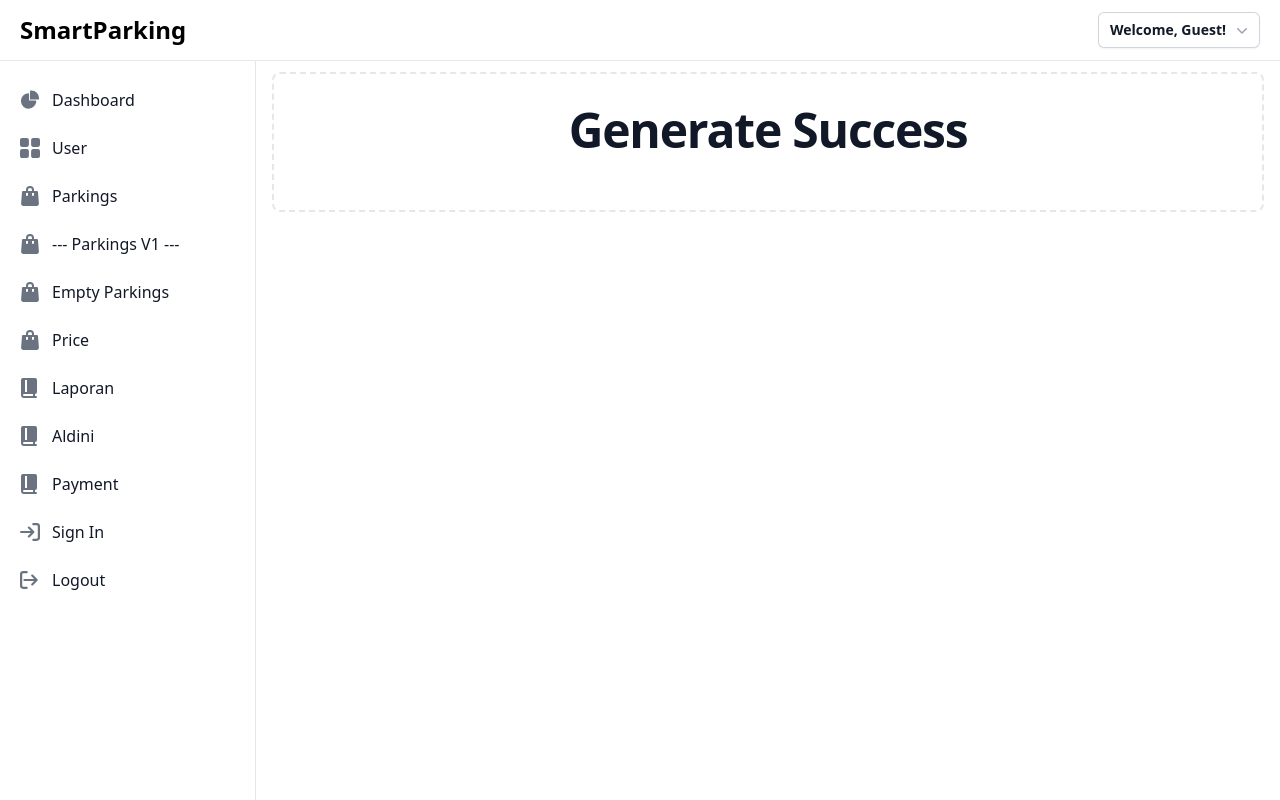
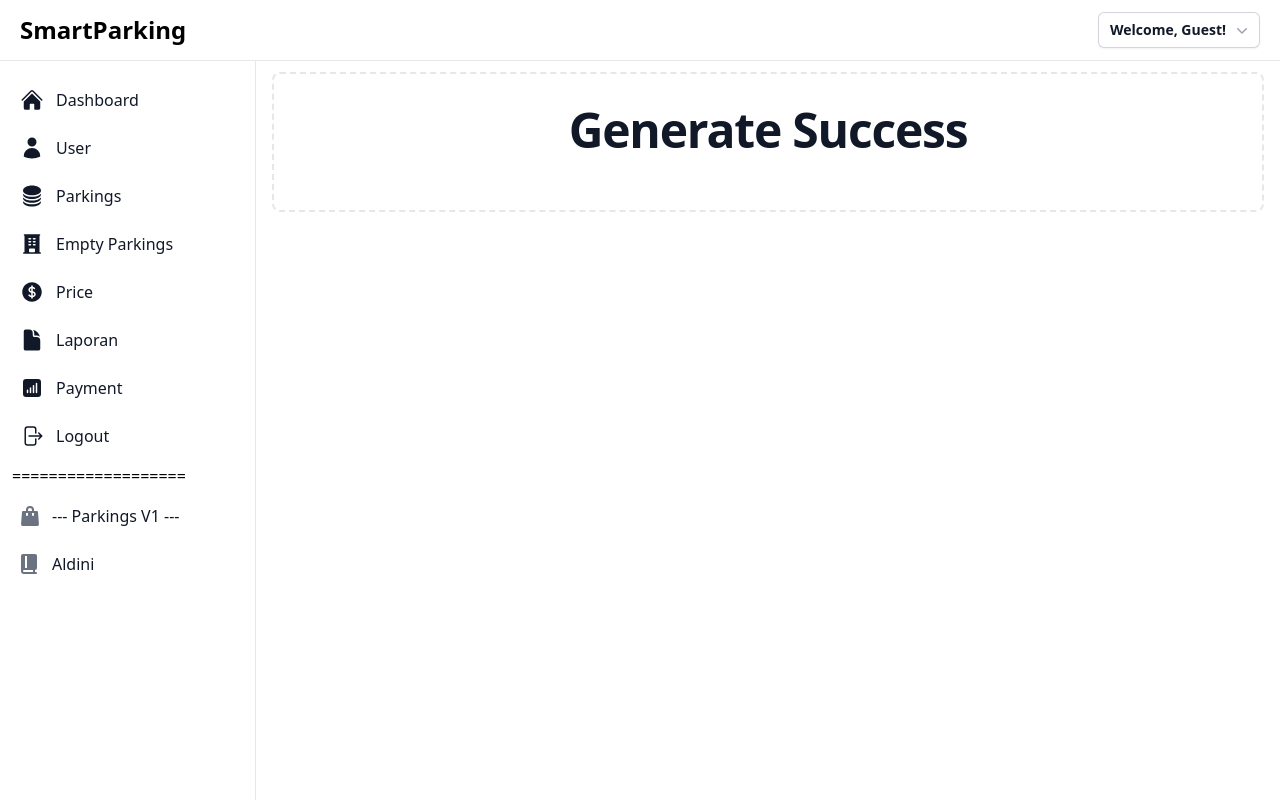
Before and after one commit to hrzaa/clienr-smartparkingv2, a React (Create React App) app: page /Success in a window 1280 px wide. Built offline with nearby package versions, Linux system fonts and the light colour scheme.

Commit message:
update parking list

```diff
--- a/src/components/ParkingList.jsx
+++ b/src/components/ParkingList.jsx
@@ -47,31 +47,33 @@ const ParkingList = () => {
                       <th className="py-3 px-6">Parking In</th>
                       <th className="py-3 px-6">Parking Out</th>
                       <th className="py-3 px-6">Total Time</th>
-                      {/* <th className="py-3 px-1 text-center">Action</th> */}
+                      <th className="py-3 px-6">Price</th>
+                      <th className="py-3 px-6">TransactionId</th>
+                      <th className="py-3 px-6">Transaction Status</th>
                     </tr>
                   </thead>
                   <tbody>
-                    {parkingData.map((parking, index) => (
-                      <tr className="bg-white border-b" key={parking.parkingId}>
+                    {parkingData.map((parkings, index) => (
+                      <tr className="bg-white border-b" key={parkings.id}>
                         <td className="py-3 px-1 text-center">{index + 1}</td>
                         <td className="py-3 px-6 font-medium text-gray-900">
-                          {parking.code}
+                          {parkings.code}
                         </td>
                         <td className="py-3 px-6">
                           <button class="justify-center rounded-md bg-indigo-600 px-3 py-1.5 text-sm font-semibold leading-6 text-white shadow-sm hover:bg-indigo-500 focus-visible:outline focus-visible:outline-2 focus-visible:outline-offset-2 focus-visible:outline-indigo-600">
-                            {parking.status}
+                            {parkings.status}
                           </button>
                         </td>
                         <td className="py-3 px-6">
-                          {moment(parking.parkingin)
+                          {moment(parkings.parkingin)
                             .utc()
                             .add(7, "hours")
                             .format("YYYY-MM-DD HH:mm:ss")}
                         </td>
 
                         <td className="py-3 px-6">
-                          {parking.parkingout
-                            ? moment(parking.parkingout)
+                          {parkings.parkingout
+                            ? moment(parkings.parkingout)
                                 .utc()
                                 .add(7, "hours")
                                 .format("YYYY-MM-DD HH:mm:ss")
@@ -79,9 +81,25 @@ const ParkingList = () => {
                         </td>
 
                         <td className="py-3 px-6">
-                          {parking.totaltime !== null
-                            ? `${parking.totaltime} Hours`
+                          {parkings.totaltime !== null
+                            ? `${parkings.totaltime} Hours`
                             : "On Progress"}
+                        </td>
+                        <td className="py-3 px-6">
+                          Rp.
+                          {parkings.transactions
+                            ? parkings.transactions.totalprice
+                            : "N/A"}
+                        </td>
+                        <td className="py-3 px-6">
+                          {parkings.transactions
+                            ? parkings.transactions.transactionId
+                            : "N/A"}
+                        </td>
+                        <td className="py-3 px-6">
+                          {parkings.transactions
+                            ? parkings.transactions.transactionstatus
+                            : "N/A"}
                         </td>
                       </tr>
                     ))}
--- a/src/components/Sidebar.jsx
+++ b/src/components/Sidebar.jsx
@@ -27,15 +27,15 @@ const Sidebar = () => {
               className="flex items-center p-2 text-gray-900 rounded-lg dark:text-white hover:bg-gray-100 dark:hover:bg-gray-700 group"
             >
               <svg
-                className="w-5 h-5 text-gray-500 transition duration-75 dark:text-gray-400 group-hover:text-gray-900 dark:group-hover:text-white"
-                aria-hidden="true"
                 xmlns="http://www.w3.org/2000/svg"
+                viewBox="0 0 24 24"
                 fill="currentColor"
-                viewBox="0 0 22 21"
+                class="size-6"
               >
-                <path d="M16.975 11H10V4.025a1 1 0 0 0-1.066-.998 8.5 8.5 0 1 0 9.039 9.039.999.999 0 0 0-1-1.066h.002Z" />
-                <path d="M12.5 0c-.157 0-.311.01-.565.027A1 1 0 0 0 11 1.02V10h8.975a1 1 0 0 0 1-.935c.013-.188.028-.374.028-.565A8.51 8.51 0 0 0 12.5 0Z" />
+                <path d="M11.47 3.841a.75.75 0 0 1 1.06 0l8.69 8.69a.75.75 0 1 0 1.06-1.061l-8.689-8.69a2.25 2.25 0 0 0-3.182 0l-8.69 8.69a.75.75 0 1 0 1.061 1.06l8.69-8.689Z" />
+                <path d="m12 5.432 8.159 8.159c.03.03.06.058.091.086v6.198c0 1.035-.84 1.875-1.875 1.875H15a.75.75 0 0 1-.75-.75v-4.5a.75.75 0 0 0-.75-.75h-3a.75.75 0 0 0-.75.75V21a.75.75 0 0 1-.75.75H5.625a1.875 1.875 0 0 1-1.875-1.875v-6.198a2.29 2.29 0 0 0 .091-.086L12 5.432Z" />
               </svg>
+
               <span className="ms-3">Dashboard</span>
             </Link>
           </li>
@@ -45,14 +45,18 @@ const Sidebar = () => {
               className="flex items-center p-2 text-gray-900 rounded-lg dark:text-white hover:bg-gray-100 dark:hover:bg-gray-700 group"
             >
               <svg
-                className="flex-shrink-0 w-5 h-5 text-gray-500 transition duration-75 dark:text-gray-400 group-hover:text-gray-900 dark:group-hover:text-white"
-                aria-hidden="true"
                 xmlns="http://www.w3.org/2000/svg"
+                viewBox="0 0 24 24"
                 fill="currentColor"
-                viewBox="0 0 18 18"
+                class="size-6"
               >
-                <path d="M6.143 0H1.857A1.857 1.857 0 0 0 0 1.857v4.286C0 7.169.831 8 1.857 8h4.286A1.857 1.857 0 0 0 8 6.143V1.857A1.857 1.857 0 0 0 6.143 0Zm10 0h-4.286A1.857 1.857 0 0 0 10 1.857v4.286C10 7.169 10.831 8 11.857 8h4.286A1.857 1.857 0 0 0 18 6.143V1.857A1.857 1.857 0 0 0 16.143 0Zm-10 10H1.857A1.857 1.857 0 0 0 0 11.857v4.286C0 17.169.831 18 1.857 18h4.286A1.857 1.857 0 0 0 8 16.143v-4.286A1.857 1.857 0 0 0 6.143 10Zm10 0h-4.286A1.857 1.857 0 0 0 10 11.857v4.286c0 1.026.831 1.857 1.857 1.857h4.286A1.857 1.857 0 0 0 18 16.143v-4.286A1.857 1.857 0 0 0 16.143 10Z" />
+                <path
+                  fill-rule="evenodd"
+                  d="M7.5 6a4.5 4.5 0 1 1 9 0 4.5 4.5 0 0 1-9 0ZM3.751 20.105a8.25 8.25 0 0 1 16.498 0 .75.75 0 0 1-.437.695A18.683 18.683 0 0 1 12 22.5c-2.786 0-5.433-.608-7.812-1.7a.75.75 0 0 1-.437-.695Z"
+                  clip-rule="evenodd"
+                />
               </svg>
+
               <span className="flex-1 ms-3 whitespace-nowrap">User</span>
             </Link>
           </li>
@@ -62,17 +66,127 @@ const Sidebar = () => {
               className="flex items-center p-2 text-gray-900 rounded-lg dark:text-white hover:bg-gray-100 dark:hover:bg-gray-700 group"
             >
               <svg
-                className="flex-shrink-0 w-5 h-5 text-gray-500 transition duration-75 dark:text-gray-400 group-hover:text-gray-900 dark:group-hover:text-white"
-                aria-hidden="true"
                 xmlns="http://www.w3.org/2000/svg"
+                viewBox="0 0 24 24"
                 fill="currentColor"
-                viewBox="0 0 18 20"
+                class="size-6"
               >
-                <path d="M17 5.923A1 1 0 0 0 16 5h-3V4a4 4 0 1 0-8 0v1H2a1 1 0 0 0-1 .923L.086 17.846A2 2 0 0 0 2.08 20h13.84a2 2 0 0 0 1.994-2.153L17 5.923ZM7 9a1 1 0 0 1-2 0V7h2v2Zm0-5a2 2 0 1 1 4 0v1H7V4Zm6 5a1 1 0 1 1-2 0V7h2v2Z" />
+                <path d="M21 6.375c0 2.692-4.03 4.875-9 4.875S3 9.067 3 6.375 7.03 1.5 12 1.5s9 2.183 9 4.875Z" />
+                <path d="M12 12.75c2.685 0 5.19-.586 7.078-1.609a8.283 8.283 0 0 0 1.897-1.384c.016.121.025.244.025.368C21 12.817 16.97 15 12 15s-9-2.183-9-4.875c0-.124.009-.247.025-.368a8.285 8.285 0 0 0 1.897 1.384C6.809 12.164 9.315 12.75 12 12.75Z" />
+                <path d="M12 16.5c2.685 0 5.19-.586 7.078-1.609a8.282 8.282 0 0 0 1.897-1.384c.016.121.025.244.025.368 0 2.692-4.03 4.875-9 4.875s-9-2.183-9-4.875c0-.124.009-.247.025-.368a8.284 8.284 0 0 0 1.897 1.384C6.809 15.914 9.315 16.5 12 16.5Z" />
+                <path d="M12 20.25c2.685 0 5.19-.586 7.078-1.609a8.282 8.282 0 0 0 1.897-1.384c.016.121.025.244.025.368 0 2.692-4.03 4.875-9 4.875s-9-2.183-9-4.875c0-.124.009-.247.025-.368a8.284 8.284 0 0 0 1.897 1.384C6.809 19.664 9.315 20.25 12 20.25Z" />
               </svg>
+
               <span className="flex-1 ms-3 whitespace-nowrap">Parkings</span>
             </Link>
           </li>
+          <li>
+            <Link
+              to="/emptyParking"
+              className="flex items-center p-2 text-gray-900 rounded-lg dark:text-white hover:bg-gray-100 dark:hover:bg-gray-700 group"
+            >
+              <svg
+                xmlns="http://www.w3.org/2000/svg"
+                viewBox="0 0 24 24"
+                fill="currentColor"
+                class="size-6"
+              >
+                <path
+                  fill-rule="evenodd"
+                  d="M4.5 2.25a.75.75 0 0 0 0 1.5v16.5h-.75a.75.75 0 0 0 0 1.5h16.5a.75.75 0 0 0 0-1.5h-.75V3.75a.75.75 0 0 0 0-1.5h-15ZM9 6a.75.75 0 0 0 0 1.5h1.5a.75.75 0 0 0 0-1.5H9Zm-.75 3.75A.75.75 0 0 1 9 9h1.5a.75.75 0 0 1 0 1.5H9a.75.75 0 0 1-.75-.75ZM9 12a.75.75 0 0 0 0 1.5h1.5a.75.75 0 0 0 0-1.5H9Zm3.75-5.25A.75.75 0 0 1 13.5 6H15a.75.75 0 0 1 0 1.5h-1.5a.75.75 0 0 1-.75-.75ZM13.5 9a.75.75 0 0 0 0 1.5H15A.75.75 0 0 0 15 9h-1.5Zm-.75 3.75a.75.75 0 0 1 .75-.75H15a.75.75 0 0 1 0 1.5h-1.5a.75.75 0 0 1-.75-.75ZM9 19.5v-2.25a.75.75 0 0 1 .75-.75h4.5a.75.75 0 0 1 .75.75v2.25a.75.75 0 0 1-.75.75h-4.5A.75.75 0 0 1 9 19.5Z"
+                  clip-rule="evenodd"
+                />
+              </svg>
+
+              <span className="flex-1 ms-3 whitespace-nowrap">
+                Empty Parkings
+              </span>
+            </Link>
+          </li>
+          <li>
+            <Link
+              to="/price"
+              className="flex items-center p-2 text-gray-900 rounded-lg dark:text-white hover:bg-gray-100 dark:hover:bg-gray-700 group"
+            >
+              <svg
+                xmlns="http://www.w3.org/2000/svg"
+                viewBox="0 0 24 24"
+                fill="currentColor"
+                class="size-6"
+              >
+                <path d="M10.464 8.746c.227-.18.497-.311.786-.394v2.795a2.252 2.252 0 0 1-.786-.393c-.394-.313-.546-.681-.546-1.004 0-.323.152-.691.546-1.004ZM12.75 15.662v-2.824c.347.085.664.228.921.421.427.32.579.686.579.991 0 .305-.152.671-.579.991a2.534 2.534 0 0 1-.921.42Z" />
+                <path
+                  fill-rule="evenodd"
+                  d="M12 2.25c-5.385 0-9.75 4.365-9.75 9.75s4.365 9.75 9.75 9.75 9.75-4.365 9.75-9.75S17.385 2.25 12 2.25ZM12.75 6a.75.75 0 0 0-1.5 0v.816a3.836 3.836 0 0 0-1.72.756c-.712.566-1.112 1.35-1.112 2.178 0 .829.4 1.612 1.113 2.178.502.4 1.102.647 1.719.756v2.978a2.536 2.536 0 0 1-.921-.421l-.879-.66a.75.75 0 0 0-.9 1.2l.879.66c.533.4 1.169.645 1.821.75V18a.75.75 0 0 0 1.5 0v-.81a4.124 4.124 0 0 0 1.821-.749c.745-.559 1.179-1.344 1.179-2.191 0-.847-.434-1.632-1.179-2.191a4.122 4.122 0 0 0-1.821-.75V8.354c.29.082.559.213.786.393l.415.33a.75.75 0 0 0 .933-1.175l-.415-.33a3.836 3.836 0 0 0-1.719-.755V6Z"
+                  clip-rule="evenodd"
+                />
+              </svg>
+
+              <span className="flex-1 ms-3 whitespace-nowrap">Price</span>
+            </Link>
+          </li>
+          <li>
+            <Link
+              to="/laporan"
+              className="flex items-center p-2 text-gray-900 rounded-lg dark:text-white hover:bg-gray-100 dark:hover:bg-gray-700 group"
+            >
+              <svg
+                xmlns="http://www.w3.org/2000/svg"
+                viewBox="0 0 24 24"
+                fill="currentColor"
+                class="size-6"
+              >
+                <path d="M5.625 1.5c-1.036 0-1.875.84-1.875 1.875v17.25c0 1.035.84 1.875 1.875 1.875h12.75c1.035 0 1.875-.84 1.875-1.875V12.75A3.75 3.75 0 0 0 16.5 9h-1.875a1.875 1.875 0 0 1-1.875-1.875V5.25A3.75 3.75 0 0 0 9 1.5H5.625Z" />
+                <path d="M12.971 1.816A5.23 5.23 0 0 1 14.25 5.25v1.875c0 .207.168.375.375.375H16.5a5.23 5.23 0 0 1 3.434 1.279 9.768 9.768 0 0 0-6.963-6.963Z" />
+              </svg>
+
+              <span className="flex-1 ms-3 whitespace-nowrap">Laporan</span>
+            </Link>
+          </li>
+
+          <li>
+            <Link
+              to="/payment"
+              className="flex items-center p-2 text-gray-900 rounded-lg dark:text-white hover:bg-gray-100 dark:hover:bg-gray-700 group"
+            >
+              <svg
+                xmlns="http://www.w3.org/2000/svg"
+                viewBox="0 0 24 24"
+                fill="currentColor"
+                class="size-6"
+              >
+                <path
+                  fill-rule="evenodd"
+                  d="M3 6a3 3 0 0 1 3-3h12a3 3 0 0 1 3 3v12a3 3 0 0 1-3 3H6a3 3 0 0 1-3-3V6Zm4.5 7.5a.75.75 0 0 1 .75.75v2.25a.75.75 0 0 1-1.5 0v-2.25a.75.75 0 0 1 .75-.75Zm3.75-1.5a.75.75 0 0 0-1.5 0v4.5a.75.75 0 0 0 1.5 0V12Zm2.25-3a.75.75 0 0 1 .75.75v6.75a.75.75 0 0 1-1.5 0V9.75A.75.75 0 0 1 13.5 9Zm3.75-1.5a.75.75 0 0 0-1.5 0v9a.75.75 0 0 0 1.5 0v-9Z"
+                  clip-rule="evenodd"
+                />
+              </svg>
+
+              <span className="flex-1 ms-3 whitespace-nowrap">Payment</span>
+            </Link>
+          </li>
+          <li>
+            <div
+              className="flex items-center p-2 text-gray-900 rounded-lg dark:text-white hover:bg-gray-100 dark:hover:bg-gray-700 group"
+              onClick={handleLogout}
+            >
+              <svg
+                xmlns="http://www.w3.org/2000/svg"
+                viewBox="0 0 24 24"
+                fill="currentColor"
+                class="size-6"
+              >
+                <path
+                  fill-rule="evenodd"
+                  d="M7.5 3.75A1.5 1.5 0 0 0 6 5.25v13.5a1.5 1.5 0 0 0 1.5 1.5h6a1.5 1.5 0 0 0 1.5-1.5V15a.75.75 0 0 1 1.5 0v3.75a3 3 0 0 1-3 3h-6a3 3 0 0 1-3-3V5.25a3 3 0 0 1 3-3h6a3 3 0 0 1 3 3V9A.75.75 0 0 1 15 9V5.25a1.5 1.5 0 0 0-1.5-1.5h-6Zm10.72 4.72a.75.75 0 0 1 1.06 0l3 3a.75.75 0 0 1 0 1.06l-3 3a.75.75 0 1 1-1.06-1.06l1.72-1.72H9a.75.75 0 0 1 0-1.5h10.94l-1.72-1.72a.75.75 0 0 1 0-1.06Z"
+                  clip-rule="evenodd"
+                />
+              </svg>
+
+              <span className="flex-1 ms-3 whitespace-nowrap">Logout</span>
+            </div>
+          </li>
+          <li>===================</li>
           <li>
             <Link
               to="/parkingsv1"
@@ -87,67 +201,15 @@ const Sidebar = () => {
               >
                 <path d="M17 5.923A1 1 0 0 0 16 5h-3V4a4 4 0 1 0-8 0v1H2a1 1 0 0 0-1 .923L.086 17.846A2 2 0 0 0 2.08 20h13.84a2 2 0 0 0 1.994-2.153L17 5.923ZM7 9a1 1 0 0 1-2 0V7h2v2Zm0-5a2 2 0 1 1 4 0v1H7V4Zm6 5a1 1 0 1 1-2 0V7h2v2Z" />
               </svg>
-              <span className="flex-1 ms-3 whitespace-nowrap">--- Parkings V1 ---</span>
-            </Link>
-          </li>
-          <li>
-            <Link
-              to="/emptyParking"
-              className="flex items-center p-2 text-gray-900 rounded-lg dark:text-white hover:bg-gray-100 dark:hover:bg-gray-700 group"
-            >
-              <svg
-                className="flex-shrink-0 w-5 h-5 text-gray-500 transition duration-75 dark:text-gray-400 group-hover:text-gray-900 dark:group-hover:text-white"
-                aria-hidden="true"
-                xmlns="http://www.w3.org/2000/svg"
-                fill="currentColor"
-                viewBox="0 0 18 20"
-              >
-                <path d="M17 5.923A1 1 0 0 0 16 5h-3V4a4 4 0 1 0-8 0v1H2a1 1 0 0 0-1 .923L.086 17.846A2 2 0 0 0 2.08 20h13.84a2 2 0 0 0 1.994-2.153L17 5.923ZM7 9a1 1 0 0 1-2 0V7h2v2Zm0-5a2 2 0 1 1 4 0v1H7V4Zm6 5a1 1 0 1 1-2 0V7h2v2Z" />
-              </svg>
               <span className="flex-1 ms-3 whitespace-nowrap">
-                Empty Parkings
+                --- Parkings V1 ---
               </span>
             </Link>
           </li>
           <li>
             <Link
-              to="/price"
-              className="flex items-center p-2 text-gray-900 rounded-lg dark:text-white hover:bg-gray-100 dark:hover:bg-gray-700 group"
-            >
-              <svg
-                className="flex-shrink-0 w-5 h-5 text-gray-500 transition duration-75 dark:text-gray-400 group-hover:text-gray-900 dark:group-hover:text-white"
-                aria-hidden="true"
-                xmlns="http://www.w3.org/2000/svg"
-                fill="currentColor"
-                viewBox="0 0 18 20"
-              >
-                <path d="M17 5.923A1 1 0 0 0 16 5h-3V4a4 4 0 1 0-8 0v1H2a1 1 0 0 0-1 .923L.086 17.846A2 2 0 0 0 2.08 20h13.84a2 2 0 0 0 1.994-2.153L17 5.923ZM7 9a1 1 0 0 1-2 0V7h2v2Zm0-5a2 2 0 1 1 4 0v1H7V4Zm6 5a1 1 0 1 1-2 0V7h2v2Z" />
-              </svg>
-              <span className="flex-1 ms-3 whitespace-nowrap">
-                Price
-              </span>
-            </Link>
-          </li>
-          <li>
-            <Link
-              to="/laporan"
-              className="flex items-center p-2 text-gray-900 rounded-lg dark:text-white hover:bg-gray-100 dark:hover:bg-gray-700 group"
-            >
-              <svg
-                className="flex-shrink-0 w-5 h-5 text-gray-500 transition duration-75 dark:text-gray-400 group-hover:text-gray-900 dark:group-hover:text-white"
-                aria-hidden="true"
-                xmlns="http://www.w3.org/2000/svg"
-                fill="currentColor"
-                viewBox="0 0 18 20"
-              >
-                <path d="M16 14V2a2 2 0 0 0-2-2H2a2 2 0 0 0-2 2v15a3 3 0 0 0 3 3h12a1 1 0 0 0 0-2h-1v-2a2 2 0 0 0 2-2ZM4 2h2v12H4V2Zm8 16H3a1 1 0 0 1 0-2h9v2Z" />
-              </svg>
-              <span className="flex-1 ms-3 whitespace-nowrap">Laporan</span>
-            </Link>
-          </li>
-          <li>
-            <Link
-              to="/aldini" target="blank"
+              to="/aldini"
+              target="blank"
               className="flex items-center p-2 text-gray-900 rounded-lg dark:text-white hover:bg-gray-100 dark:hover:bg-gray-700 group"
             >
               <svg
@@ -162,93 +224,6 @@ const Sidebar = () => {
               <span className="flex-1 ms-3 whitespace-nowrap">Aldini</span>
             </Link>
           </li>
-          <li>
-            <Link
-              to="/payment"
-              className="flex items-center p-2 text-gray-900 rounded-lg dark:text-white hover:bg-gray-100 dark:hover:bg-gray-700 group"
-            >
-              <svg
-                className="flex-shrink-0 w-5 h-5 text-gray-500 transition duration-75 dark:text-gray-400 group-hover:text-gray-900 dark:group-hover:text-white"
-                aria-hidden="true"
-                xmlns="http://www.w3.org/2000/svg"
-                fill="currentColor"
-                viewBox="0 0 18 20"
-              >
-                <path d="M16 14V2a2 2 0 0 0-2-2H2a2 2 0 0 0-2 2v15a3 3 0 0 0 3 3h12a1 1 0 0 0 0-2h-1v-2a2 2 0 0 0 2-2ZM4 2h2v12H4V2Zm8 16H3a1 1 0 0 1 0-2h9v2Z" />
-              </svg>
-              <span className="flex-1 ms-3 whitespace-nowrap">Payment</span>
-            </Link>
-          </li>
-          <li>
-            <Link
-              to="/login"
-              className="flex items-center p-2 text-gray-900 rounded-lg dark:text-white hover:bg-gray-100 dark:hover:bg-gray-700 group"
-            >
-              <svg
-                className="flex-shrink-0 w-5 h-5 text-gray-500 transition duration-75 dark:text-gray-400 group-hover:text-gray-900 dark:group-hover:text-white"
-                aria-hidden="true"
-                xmlns="http://www.w3.org/2000/svg"
-                fill="none"
-                viewBox="0 0 18 16"
-              >
-                <path
-                  stroke="currentColor"
-                  strokeLinecap="round"
-                  strokeLinejoin="round"
-                  strokeWidth="2"
-                  d="M1 8h11m0 0L8 4m4 4-4 4m4-11h3a2 2 0 0 1 2 2v10a2 2 0 0 1-2 2h-3"
-                />
-              </svg>
-              <span className="flex-1 ms-3 whitespace-nowrap">Sign In</span>
-            </Link>
-          </li>
-          <li>
-            <div
-              className="flex items-center p-2 text-gray-900 rounded-lg dark:text-white hover:bg-gray-100 dark:hover:bg-gray-700 group"
-              onClick={handleLogout}
-            >
-              <svg
-                className="flex-shrink-0 w-5 h-5 text-gray-500 transition duration-75 dark:text-gray-400 group-hover:text-gray-900 dark:group-hover:text-white"
-                aria-hidden="true"
-                xmlns="http://www.w3.org/2000/svg"
-                fill="none"
-                viewBox="0 0 18 16"
-              >
-                <path
-                  stroke="currentColor"
-                  strokeLinecap="round"
-                  strokeLinejoin="round"
-                  strokeWidth="2"
-                  d="M4 8h11m0 0-4-4m4 4-4 4m-5 3H3a2 2 0 0 1-2-2V3a2 2 0 0 1 2-2h3"
-                />
-              </svg>
-              <span className="flex-1 ms-3 whitespace-nowrap">Logout</span>
-            </div>
-          </li>
-          {/* <li>
-            <Link
-              to=""
-              className="flex items-center p-2 text-gray-900 rounded-lg dark:text-white hover:bg-gray-100 dark:hover:bg-gray-700 group"
-              onClick={handleLogout}
-            >
-              <svg
-                className="flex-shrink-0 w-5 h-5 text-gray-500 transition duration-75 dark:text-gray-400 group-hover:text-gray-900 dark:group-hover:text-white"
-                aria-hidden="true"
-                xmlns="http://www.w3.org/2000/svg"
-                fill="none"
-                viewBox="0 0 18 16"
-              >
-                <path
-                  stroke="currentColor"
-                  strokeLinecap="round"
-                  strokeLinejoin="round"
-                  strokeWidth="2"
-                  d="M4 8h11m0 0-4-4m4 4-4 4m-5 3H3a2 2 0 0 1-2-2V3a2 2 0 0 1 2-2h3"
-                />
-              </svg>
-              <span className="flex-1 ms-3 whitespace-nowrap">Logout</span>
-            </Link>
-          </li> */}
         </ul>
       </div>
     </aside>
--- a/src/config.js
+++ b/src/config.js
@@ -1 +1 @@
-export const API_BASE_URL = "http://localhost:5000/api/";
+export const API_BASE_URL = "https://harezayoankristianto.online/api/";
```
Also changed, not shown: src/components/Parking.jsx (deleted, +0 -37 lines), src/components/Payment.jsx (+30 -25 lines).
